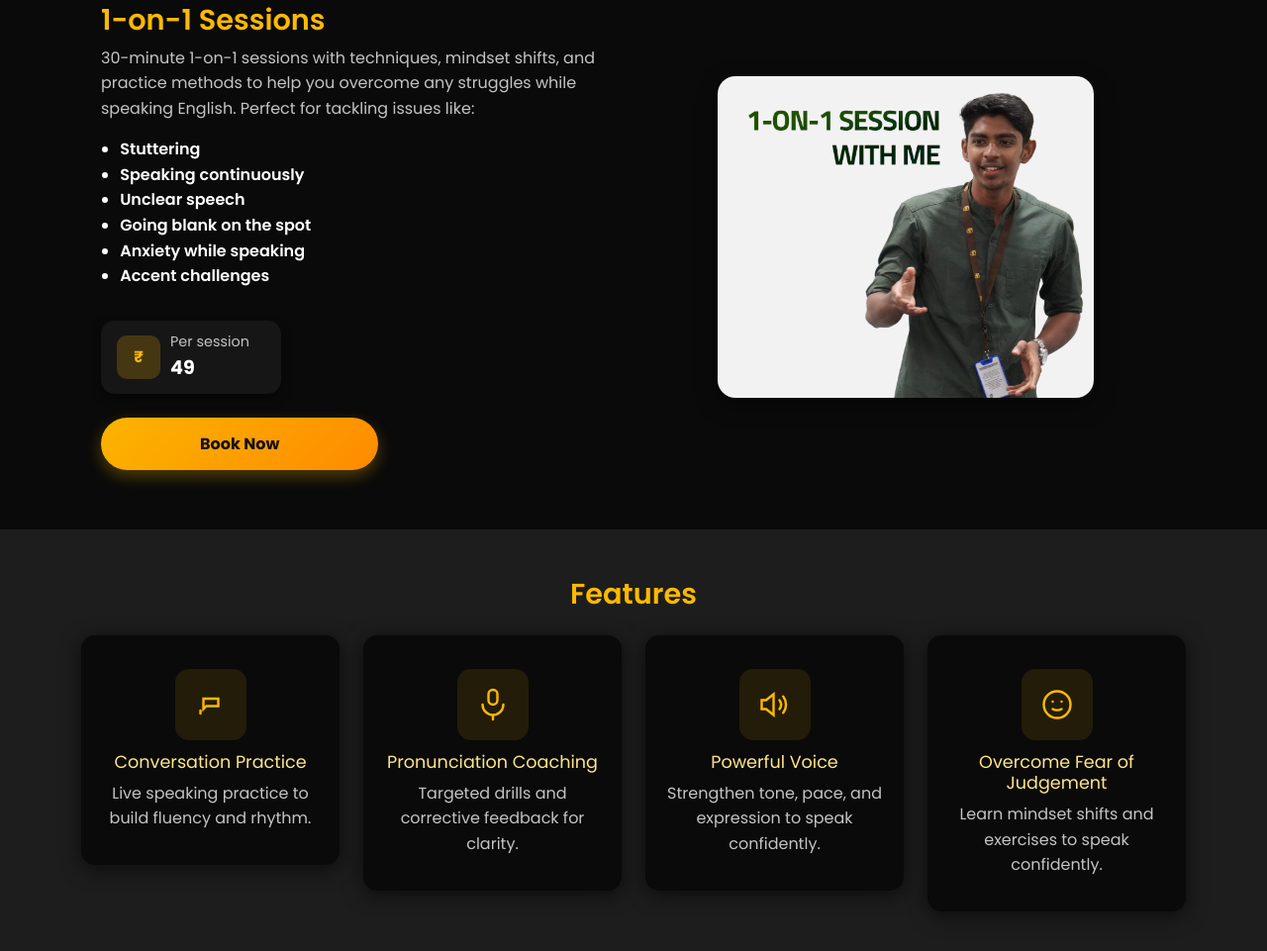
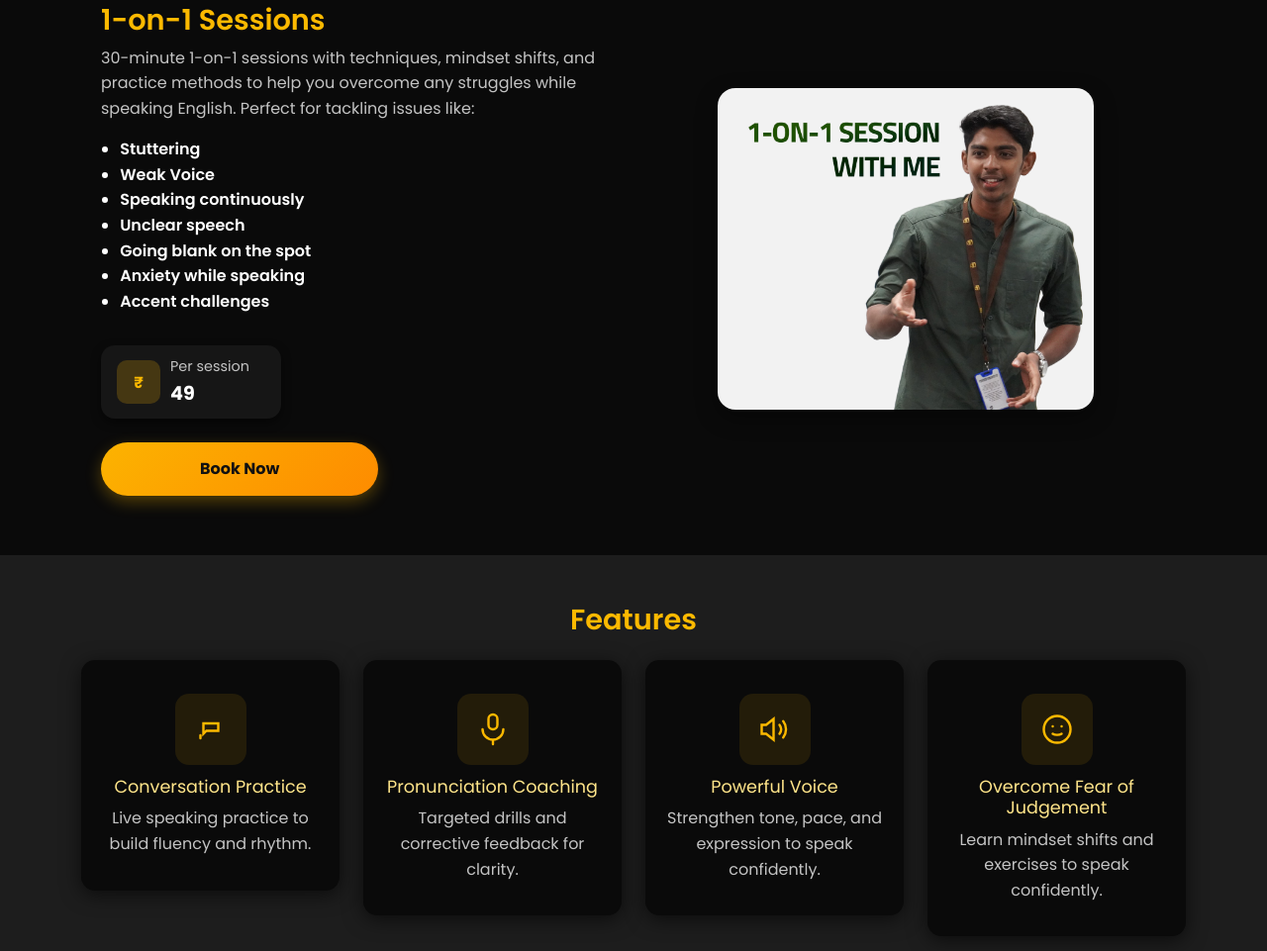
Before and after one commit to talkwithpk/talkwithpk, a plain HTML site: page index.html in a window 1280 px wide. Shown: the part 1147-2108 px from the top of the page at 99% size. Drawn offline with nearby package versions, Linux system fonts and the light colour scheme.

Commit message:
Update index.html

```diff
--- a/index.html
+++ b/index.html
@@ -16,7 +16,7 @@
   <link href="https://cdn.jsdelivr.net/npm/bootstrap-icons/font/bootstrap-icons.css" rel="stylesheet">
 
   <!-- Fav Icon -->
-  <link rel="icon" type="image/jpg" href="images/logo2.png">
+  <link rel="icon" type="image/jpg" href="images/logo3.webp">
 
   <style>
     :root {
@@ -349,6 +349,7 @@ box-shadow: 0 0 20px rgba(252, 185, 0, 0.6);
           <ul style="padding-left: 1.2rem; margin-top: 0.5rem;color: #fff !important; font-weight:600; ">
 
             <li>Stuttering</li>
+            <li>Weak Voice</li>
             <li>Speaking continuously</li>
             <li>Unclear speech</li>
             <li>Going blank on the spot</li>
```
